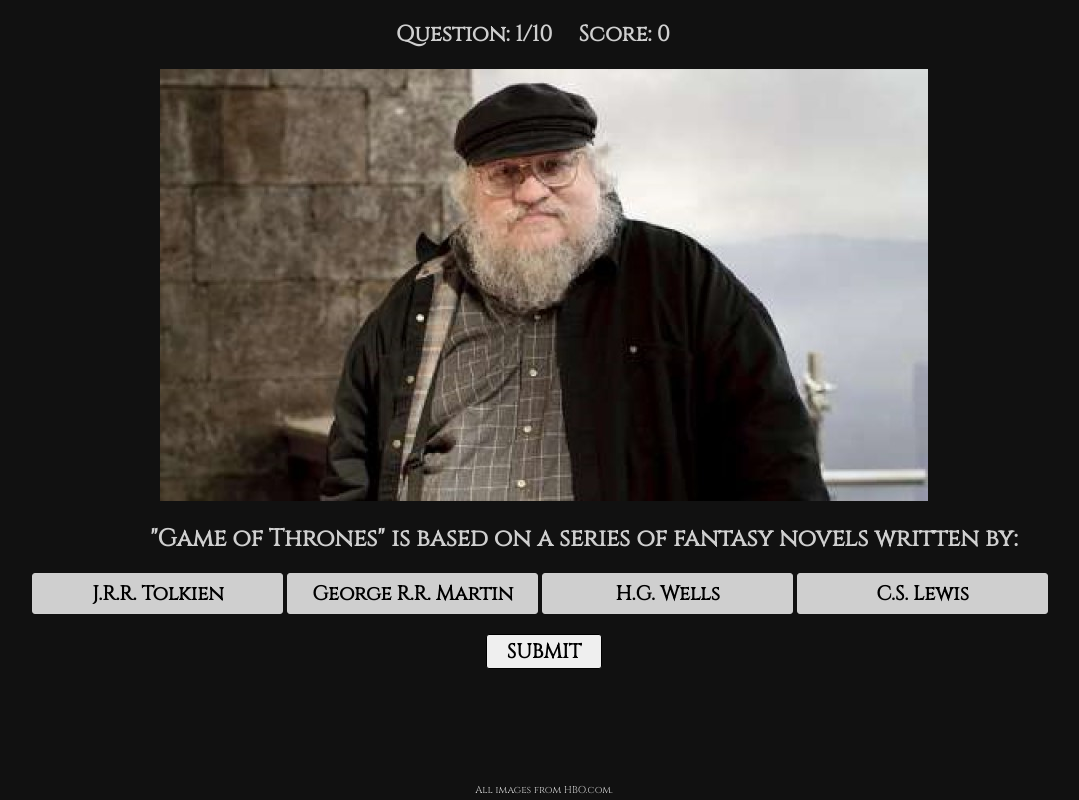
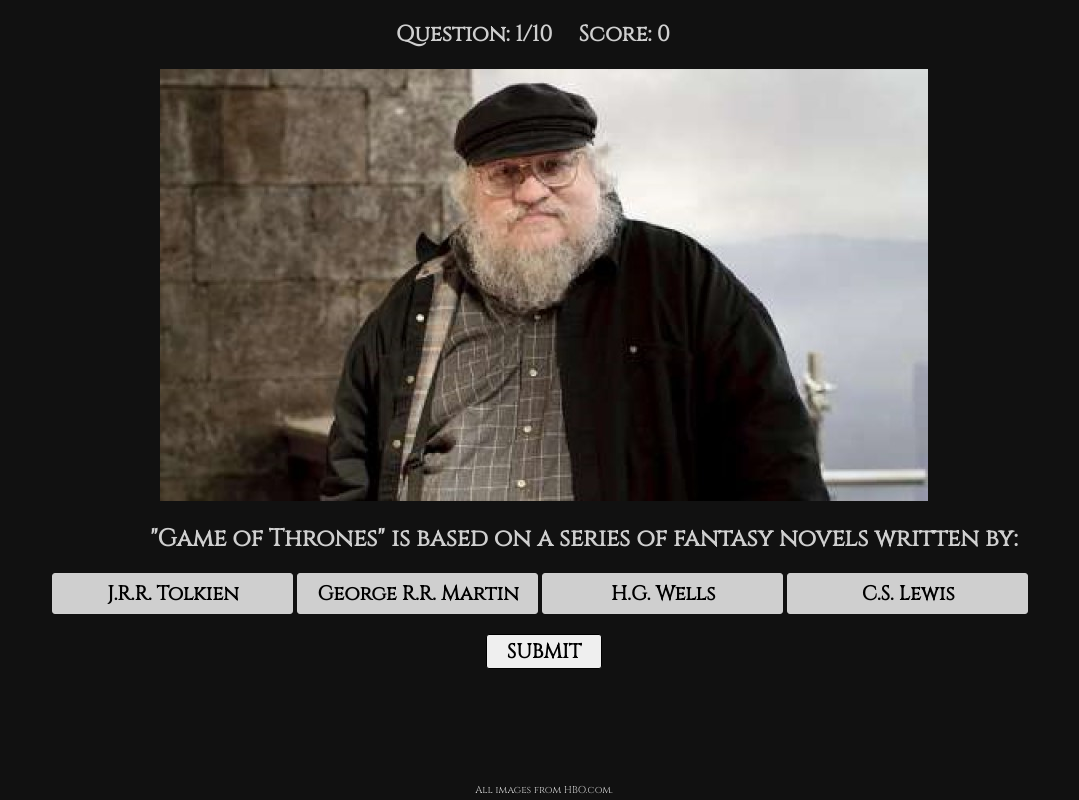
Before and after one commit to leahawhite/Game-of-Thrones-Quiz, a plain HTML site: page index.html in a window 1280 px wide. Both pictures are taken after a click on the button "PLAY NOW". Shown: the whole page, without its empty margins (96-1175 px from the left). Drawn offline with nearby package versions, Linux system fonts and the light colour scheme.

Commit message:
tweaked CSS

```diff
--- a/style.css
+++ b/style.css
@@ -121,9 +121,9 @@ footer {
   width: 80%;
   margin-left: auto;
   margin-right: auto;
-  margin-top: 10px;
-  margin-bottom: 10px;
-  padding: 0;
+  padding-top: 10px;
+  padding-bottom: 10px;
+  /* padding: 0; */
 }
 
 #question-form legend {
@@ -201,6 +201,7 @@ footer {
   #question-form {
     width: 100%;
     margin-top: 0px;
+    padding: 20px 20px 0px 20px;
   }
 
   #question-form label {
@@ -219,7 +220,7 @@ footer {
     font-size: 24px;
   }
 
-  .answer, .results h1, #question-form legend  {
+  .answer, .results h1  {
     text-align: center;
     font-size: 24px;
     padding: 20px;
@@ -229,7 +230,7 @@ footer {
     text-align: center;
     font-size: 24px;
     font-weight: bold;
-    margin: 0px 40px;
+    margin: 20px 40px;
   }
 
   #submit-button {
```
